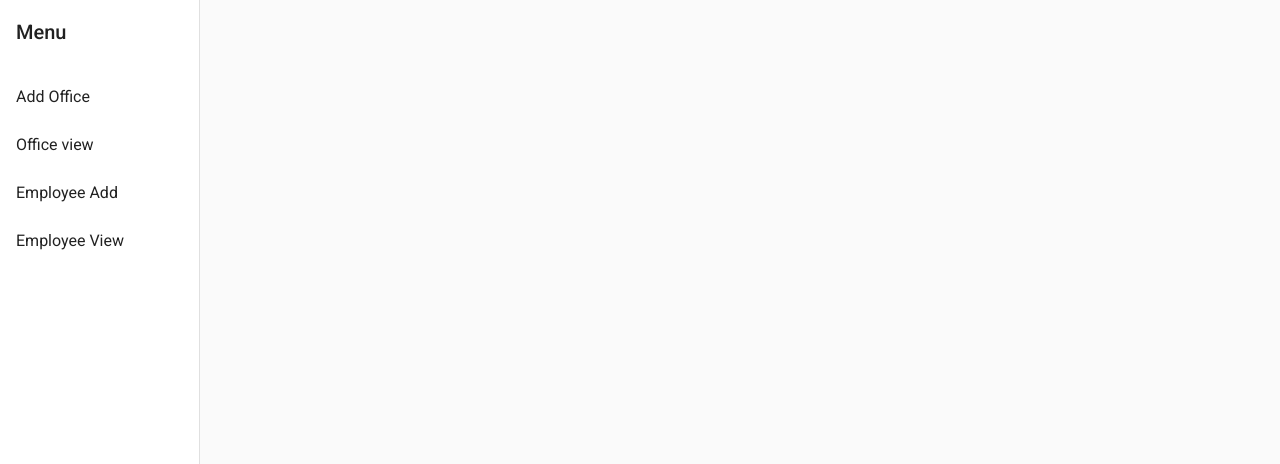
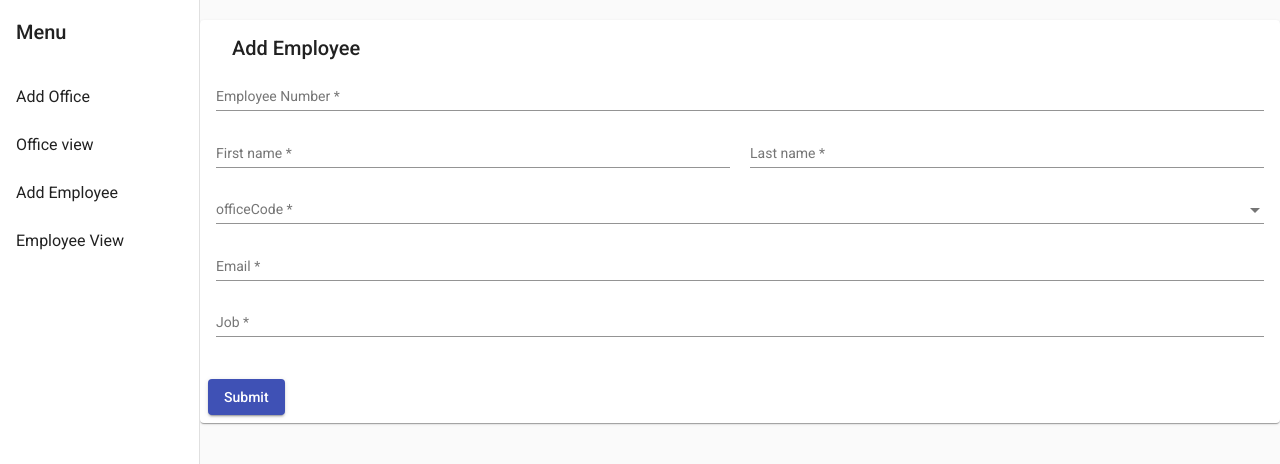
Before and after one commit to Minimize-the-app-upgrade-downtime/Frontend, an Angular app: page /add-employee in a window 1280 px wide. Before the commit this address led to /. Shown: the top 464 px of the page. Built offline with nearby package versions, Linux system fonts and the light colour scheme.

Commit message:
add employee

```diff
--- /dev/null
+++ b/src/app/addemployee/addemployee.component.css
@@ -0,0 +1,27 @@
+.full-width {
+  width: 100%;
+}
+
+.shipping-card {
+  min-width: 120px;
+  margin: 20px auto;
+}
+
+.mat-radio-button {
+  display: block;
+  margin: 5px 0;
+}
+
+.row {
+  display: flex;
+  flex-direction: row;
+}
+
+.col {
+  flex: 1;
+  margin-right: 20px;
+}
+
+.col:last-child {
+  margin-right: 0;
+}
--- /dev/null
+++ b/src/app/addemployee/addemployee.component.html
@@ -0,0 +1,83 @@
+<form [formGroup]="employee" novalidate (ngSubmit)="onSubmit()">
+  <mat-card class="shipping-card">
+    <mat-card-header>
+      <mat-card-title>Add Employee</mat-card-title>
+    </mat-card-header>
+    <mat-card-content>
+
+
+      <div class="row">
+        <div class="col">
+          <mat-form-field class="full-width">
+            <input matInput placeholder="Employee Number" type ="number" formControlName="employeeNumber">
+            <mat-error *ngIf="employee.controls['employeeNumber'].hasError('required')">
+              Employee Number is <strong>required</strong>
+            </mat-error>
+          </mat-form-field>
+        </div>
+      </div>
+
+      <div class="row">
+        <div class="col">
+          <mat-form-field class="full-width">
+            <input matInput placeholder="First name" formControlName="firstName">
+            <mat-error *ngIf="employee.controls['firstName'].hasError('required')">
+              First name is <strong>required</strong>
+            </mat-error>
+          </mat-form-field>
+        </div>
+        <div class="col">
+          <mat-form-field class="full-width">
+            <input matInput placeholder="Last name" formControlName="lastName">
+            <mat-error *ngIf="employee.controls['lastName'].hasError('required')">
+              Last name is <strong>required</strong>
+            </mat-error>
+          </mat-form-field>
+        </div>
+      </div>
+
+
+      <div class="row">
+        <div class="col">
+          <mat-form-field class="full-width">
+            <mat-select placeholder="officeCode" formControlName="officeCode">
+              <mat-option *ngFor="let officeCode of officeCodes" [value]="officeCode.abbreviation">
+                {{ officeCode.name }}
+              </mat-option>
+            </mat-select>
+            <mat-error *ngIf="employee.controls['officeCode'].hasError('required')">
+              officeCode is <strong>required</strong>
+            </mat-error>
+          </mat-form-field>
+        </div>
+      </div>
+
+      <div class="row">
+        <div class="col">
+          <mat-form-field class="full-width">
+            <input matInput placeholder="Email" formControlName="email">
+            <mat-error *ngIf="employee.controls['email'].hasError('required')">
+              Email is <strong>required</strong>
+            </mat-error>
+          </mat-form-field>
+        </div>
+      </div>
+      <div class="row">
+        <div class="col">
+          <mat-form-field class="full-width">
+            <input matInput placeholder="Job" formControlName="job">
+            <mat-error *ngIf="employee.controls['job'].hasError('required')">
+              Email is <strong>required</strong>
+            </mat-error>
+          </mat-form-field>
+        </div>
+      </div>
+
+
+
+    </mat-card-content>
+    <mat-card-actions>
+      <button mat-raised-button color="primary" type="submit">Submit</button>
+    </mat-card-actions>
+  </mat-card>
+</form>
--- /dev/null
+++ b/src/app/addemployee/addemployee.component.ts
@@ -0,0 +1,35 @@
+import { Component } from '@angular/core';
+import { FormBuilder, Validators } from '@angular/forms';
+
+@Component({
+  selector: 'app-addemployee',
+  templateUrl: './addemployee.component.html',
+  styleUrls: ['./addemployee.component.css']
+})
+export class AddemployeeComponent {
+  employee = this.fb.group({
+    employeeNumber: [null, Validators.required],
+    firstName: [null, Validators.required],
+    lastName: [null, Validators.required],
+    email: [null, Validators.required],
+    officeCode: [null, Validators.required],
+    job: [null,Validators.required]
+  });
+
+  hasUnitNumber = false;
+
+  officeCodes = [
+    {name: 'Alabama', abbreviation: 'AL'},
+    {name: 'Alaska', abbreviation: 'AK'},
+    {name: 'American Samoa', abbreviation: 'AS'},
+    {name: 'Arizona', abbreviation: 'AZ'},
+    {name: 'Arkansas', abbreviation: 'AR'},
+
+  ];
+
+  constructor(private fb: FormBuilder) {}
+
+  onSubmit(): void {
+    alert('Thanks!');
+  }
+}
--- a/src/app/addoffice/addoffice.component.html
+++ b/src/app/addoffice/addoffice.component.html
@@ -30,8 +30,8 @@
       <div class="row">
         <div class="col">
           <mat-form-field class="full-width">
-            <input matInput #phoneNumber maxlength="10" minlength="10"  placeholder="Phone Number" type="number" formControlName="phoneNumber">
-            <mat-hint align="end">{{phoneNumber.value.length}} / 10</mat-hint>
+            <input matInput #phonenumber maxlength="10" minlength="10"  placeholder="Phone Number" type="number" formControlName="phonenumber">
+            <mat-hint align="end">{{phonenumber.value.length}} / 10</mat-hint>
           </mat-form-field>
         </div>
       </div>
@@ -56,11 +56,19 @@
         <div class="col">
           <mat-form-field class="full-width">
             <input matInput placeholder="Street" formControlName="street">
-
           </mat-form-field>
         </div>
       </div>
-
+      <div class="row">
+        <div class="col">
+          <mat-form-field class="full-width">
+            <input matInput placeholder="City" formControlName="city">
+            <mat-error *ngIf="office.controls['city'].hasError('required')">
+              City is <strong>required</strong>
+            </mat-error>
+          </mat-form-field>
+        </div>
+      </div>
       <div class="row">
         <div class="col">
           <mat-form-field class="full-width">
@@ -75,9 +83,9 @@
       <div class="row">
         <div class="col">
           <mat-form-field class="full-width">
-            <input matInput #postalCode maxlength="5" placeholder="Postal Code" type="number" formControlName="postalCode">
-            <mat-hint align="end">{{postalCode.value.length}} / 5</mat-hint>
-            <mat-error *ngIf="office.controls['postalCode'].hasError('required')">
+            <input matInput #postalcode maxlength="5" placeholder="Postal Code" type="number" formControlName="postalcode">
+            <mat-hint align="end">{{postalcode.value.length}} / 5</mat-hint>
+            <mat-error *ngIf="office.controls['postalcode'].hasError('required')">
               Postal Code is <strong>required</strong>
             </mat-error>
           </mat-form-field>
--- a/src/app/addoffice/addoffice.component.ts
+++ b/src/app/addoffice/addoffice.component.ts
@@ -12,13 +12,14 @@ export class AddofficeComponent {
     officeCode: [null, Validators.required],
     officeName: [null, Validators.required],
     country:     [null, Validators.required],
-    phoneNumber:[null, Validators.compose([
+    phonenumber:[null, Validators.compose([
       Validators.required, Validators.minLength(10), Validators.maxLength(10)])
     ],
     addressLine1: [null, Validators.required],
     addressLine2: null,
     street: null,
-    postalCode: [null, Validators.compose([
+    city: [null, Validators.required],
+    postalcode: [null, Validators.compose([
       Validators.required, Validators.minLength(5), Validators.maxLength(5)])
     ]
   });
--- a/src/app/app-routing.module.ts
+++ b/src/app/app-routing.module.ts
@@ -1,10 +1,12 @@
 import { NgModule } from '@angular/core';
 import { RouterModule, Routes } from '@angular/router';
 import { AddofficeComponent } from './addoffice/addoffice.component'
+import { AddemployeeComponent } from './addemployee/addemployee.component';
 
 const routes: Routes = [
 
-  { path:'add-office',component: AddofficeComponent}
+  { path:'add-office',component: AddofficeComponent},
+  {path: 'add-employee', component: AddemployeeComponent}
 ];
 
 @NgModule({
--- a/src/app/app.module.ts
+++ b/src/app/app.module.ts
@@ -18,6 +18,7 @@ import { MatSelectModule } from '@angular/material/select';
 import { MatRadioModule } from '@angular/material/radio';
 import { MatCardModule } from '@angular/material/card';
 import { ReactiveFormsModule } from '@angular/forms';
+import { AddemployeeComponent } from './addemployee/addemployee.component';
 
 
 @NgModule({
@@ -25,6 +26,7 @@ import { ReactiveFormsModule } from '@angular/forms';
     AppComponent,
     NavbarComponent,
     AddofficeComponent,
+    AddemployeeComponent,
 
   ],
   imports: [
--- a/src/app/navbar/navbar.component.html
+++ b/src/app/navbar/navbar.component.html
@@ -7,7 +7,7 @@
     <mat-nav-list>
       <a mat-list-item routerLink="/add-office" routerLinkActive="active">Add Office </a>
       <a mat-list-item href="#">Office view</a>
-      <a mat-list-item href="#">Employee Add</a>
+      <a mat-list-item href="/add-employee">Add Employee</a>
       <a mat-list-item href="#">Employee View</a>
     </mat-nav-list>
   </mat-sidenav>
```
Also changed, not shown: 1 other file (tests, documents, lock files or other folders).
